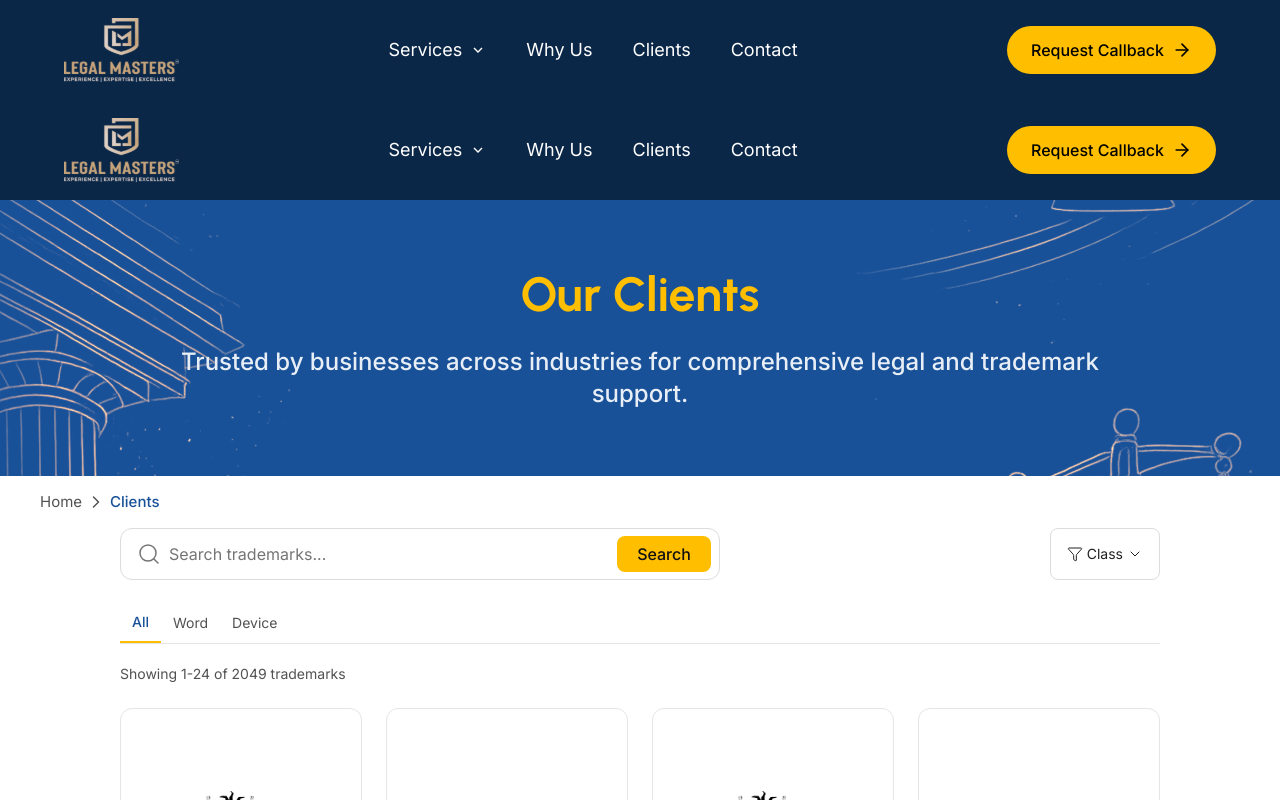
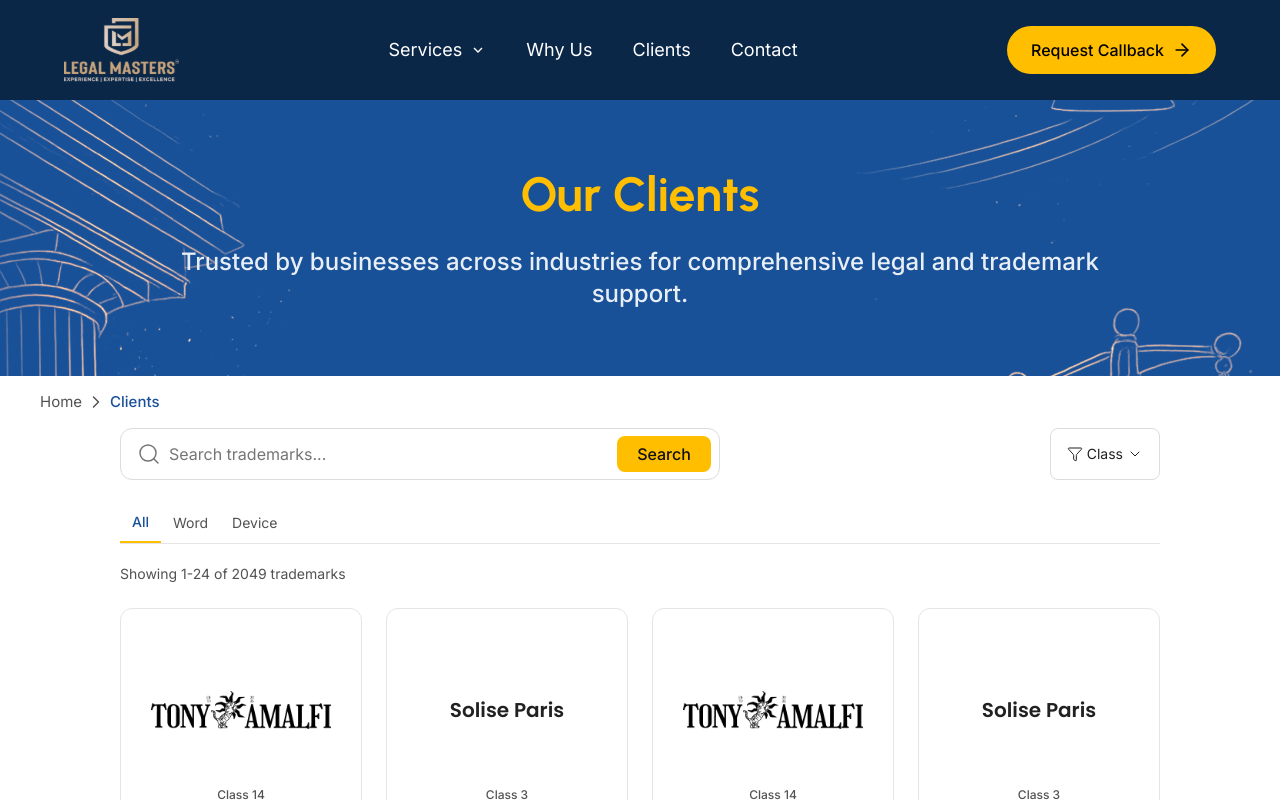
Before and after one commit to nishan1805/Legal-Masters, a Next.js app: page /clients in a window 1280 px wide. Shown: the top 800 px of the page. Built offline with nearby package versions, Linux system fonts and the light colour scheme.

Commit message:
Update ClientHeader.tsx

```diff
--- a/components/clients/ClientHeader.tsx
+++ b/components/clients/ClientHeader.tsx
@@ -1,13 +1,8 @@
-import Navbar from "@/components/Navbar";
-
 export default function ClientHeader() {
   return (
-   <>
-  {/* Navbar */}
-  <Navbar />
-
-  {/* Header only */}
- <section className="relative w-full overflow-hidden bg-[#195199]">
+    <>
+      {/* Header only */}
+      <section className="relative w-full overflow-hidden bg-[#195199]">
 
   {/* Background artwork */}
   <div
```
